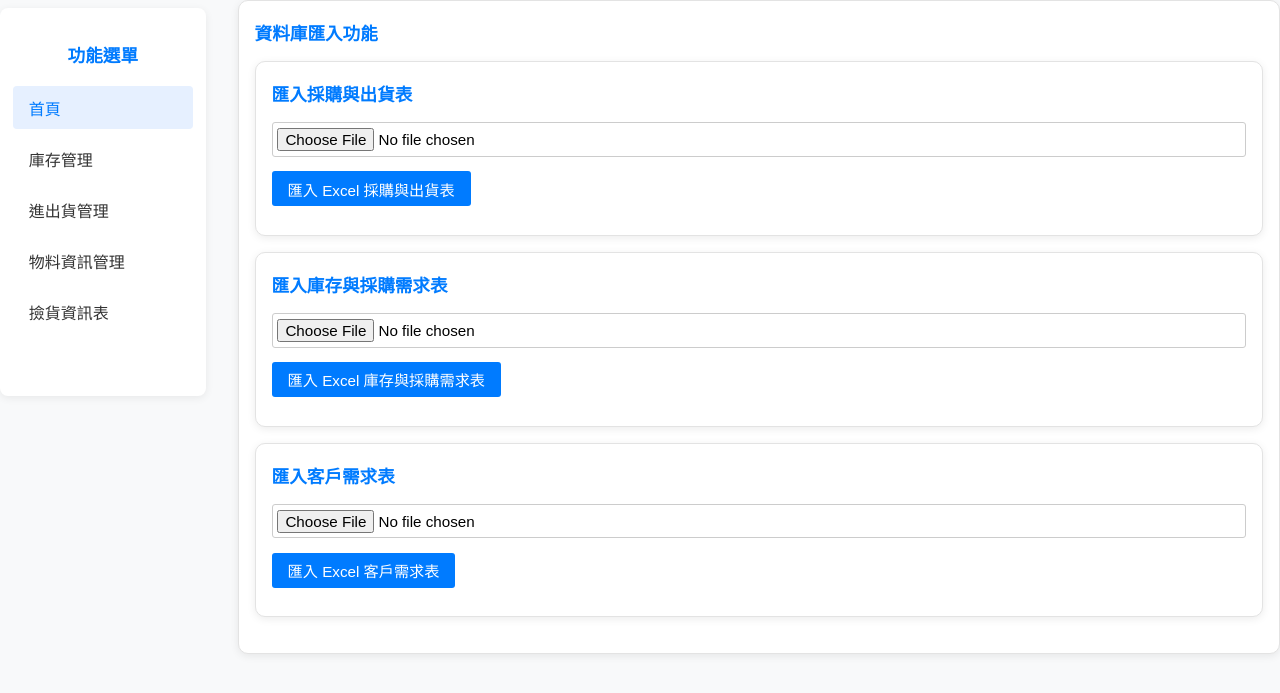
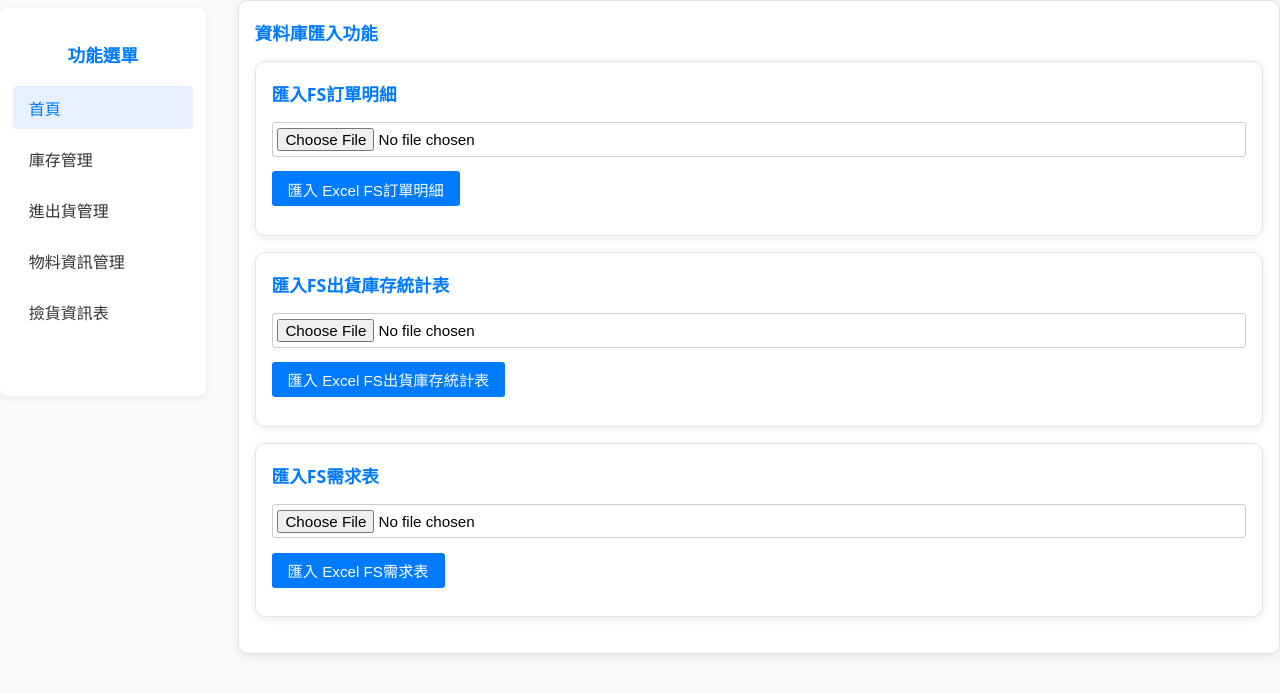
Before and after one commit to nashchen17/mongo_db, a Flask app: page / in a window 1280 px wide. Shown: the top 693 px of the page. Run offline with Flask 3, Linux system fonts and the light colour scheme.

Commit message:
變更上傳excel名稱

```diff
--- a/Mongo/app/templates/index.html
+++ b/Mongo/app/templates/index.html
@@ -20,29 +20,29 @@
         <div id="page-home" class="card">
           <h3>資料庫匯入功能</h3>
           <div class="card">
-            <h3>匯入採購與出貨表</h3>
+            <h3>匯入FS訂單明細</h3>
             <form id="upload-purchase-shipping-form" enctype="multipart/form-data">
               <input type="file" id="purchase-shipping-file-input" name="file" accept=".xlsx" />
               <br />
-              <button type="submit">匯入 Excel 採購與出貨表</button>
+              <button type="submit">匯入 Excel FS訂單明細</button>
             </form>
             <div id="upload-purchase-shipping-result"></div>
           </div>
           <div class="card">
-            <h3>匯入庫存與採購需求表</h3>
+            <h3>匯入FS出貨庫存統計表</h3>
             <form id="upload-inventory-need-form" enctype="multipart/form-data">
               <input type="file" id="inventory-need-file-input" name="file" accept=".xlsx" />
               <br />
-              <button type="submit">匯入 Excel 庫存與採購需求表</button>
+              <button type="submit">匯入 Excel FS出貨庫存統計表</button>
             </form>
             <div id="upload-inventory-need-result"></div>
           </div>
           <div class="card">
-            <h3>匯入客戶需求表</h3>
+            <h3>匯入FS需求表</h3>
             <form id="upload-customer-need-form" enctype="multipart/form-data">
               <input type="file" id="customer-need-file-input" name="file" accept=".xlsx" />
               <br />
-              <button type="submit">匯入 Excel 客戶需求表</button>
+              <button type="submit">匯入 Excel FS需求表</button>
             </form>
             <div id="upload-customer-need-result"></div>
           </div>
@@ -161,7 +161,7 @@
           body: formData
         });
         const data = await res.json();
-        document.getElementById('upload-purchase-shipping-result').innerText = data.ok ? `成功匯入 ${data.inserted} 筆採購與出貨資料` : `錯誤：${data.error}`;
+        document.getElementById('upload-purchase-shipping-result').innerText = data.ok ? `成功匯入 ${data.inserted} 筆FS訂單明細資料` : `錯誤：${data.error}`;
       };
       document.getElementById('upload-inventory-need-form').onsubmit = async function(e) {
         e.preventDefault();
@@ -172,7 +172,7 @@
           body: formData
         });
         const data = await res.json();
-        document.getElementById('upload-inventory-need-result').innerText = data.ok ? `成功匯入 ${data.inserted} 筆庫存與採購需求資料` : `錯誤：${data.error}`;
+        document.getElementById('upload-inventory-need-result').innerText = data.ok ? `成功匯入 ${data.inserted} 筆FS出貨庫存統計資料` : `錯誤：${data.error}`;
       };
       document.getElementById('upload-customer-need-form').onsubmit = async function(e) {
         e.preventDefault();
@@ -183,7 +183,7 @@
           body: formData
         });
         const data = await res.json();
-        document.getElementById('upload-customer-need-result').innerText = data.ok ? `成功匯入 ${data.inserted} 筆客戶需求資料` : `錯誤：${data.error}`;
+        document.getElementById('upload-customer-need-result').innerText = data.ok ? `成功匯入 ${data.inserted} 筆FS需求資料` : `錯誤：${data.error}`;
       };
       // 撿貨資訊表搜尋功能
         // 前端排序用暫存
@@ -215,7 +215,7 @@
             const fields = ["MIC需求起日", "MIC需求訖日", "料號", "版本", "產品中文名稱", "數量", "單價", "PO單號", "庫存"];
             if (db === 'customer_need') {
               html += `<div style='display:flex; align-items:center; justify-content:space-between;'>`;
-              html += `<h4 style='margin:0;'>客戶需求表</h4>`;
+              html += `<h4 style='margin:0;'>FS需求表</h4>`;
               html += `<div style='display:flex; gap:0.5rem; align-items:center;'>
                 <select id='pick-sort-field-inline' style='width:120px;'>
                   <option value='MIC需求起日'>MIC需求起日</option>
@@ -251,7 +251,7 @@
               }
               html += '</tbody></table></div>';
             } else {
-              html += `<h4>${db === 'purchase_shipping' ? '採購與出貨表' : '庫存與採購需求表'}</h4>`;
+              html += `<h4>${db === 'purchase_shipping' ? 'FS訂單明細' : 'FS出貨庫存統計表'}</h4>`;
               html += `<table border='1' cellpadding='4' style='margin-bottom:1rem;'><thead><tr>`;
               for (const f of fields) html += `<th>${f}</th>`;
               html += '</tr></thead><tbody>';
@@ -327,8 +327,8 @@
           let exportData = [];
           for (const [db, rows] of Object.entries(pickSearchData)) {
             let sortedRows = sortRows(rows, sort_field, sort_order);
-            const dbName = db === 'customer_need' ? '客戶需求表' :
-                          db === 'purchase_shipping' ? '採購與出貨表' : '庫存與採購需求表';
+            const dbName = db === 'customer_need' ? 'FS需求表' :
+                          db === 'purchase_shipping' ? 'FS訂單明細' : 'FS出貨庫存統計表';
 
             // 新增分隔行
             if (exportData.length > 0) {
```
Also changed, not shown: 2 other files.
